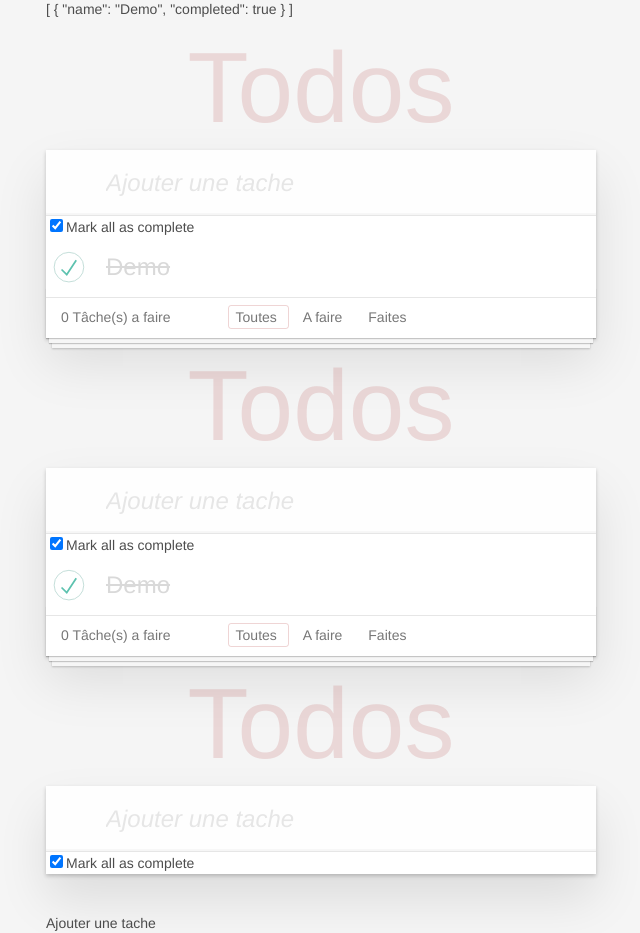
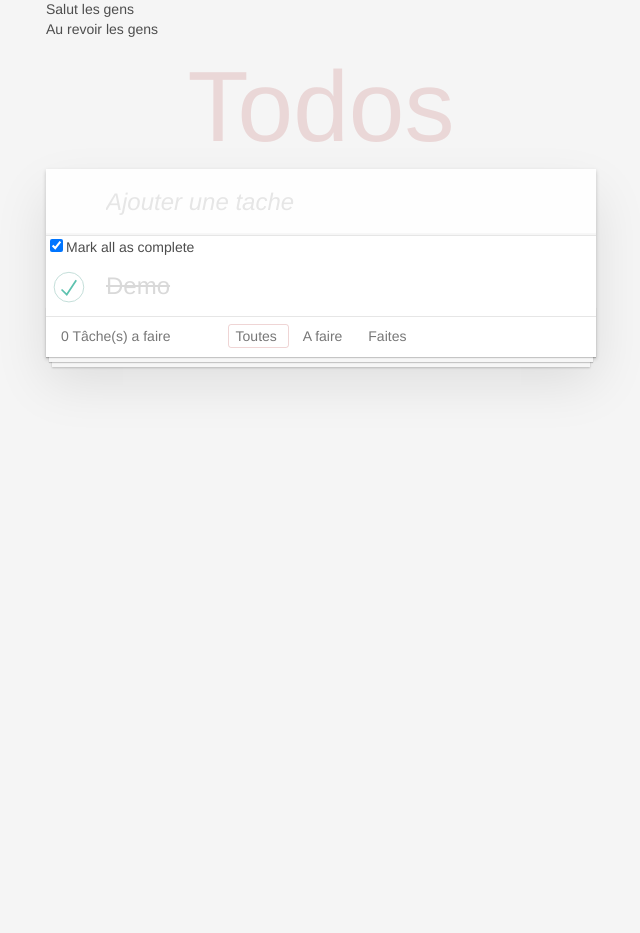
Before and after one commit to eddymandran/todolist_VueJS, a Vue app: page /#/ in a window 1280 px wide. Shown: the whole page, without its empty margins (319-959 px from the left). After the commit the page ends 800 px from the top, so only its background shows below. Built offline with nearby package versions, Linux system fonts and the light colour scheme.

Commit message:
Starting carousel TP

```diff
--- a/src/App.vue
+++ b/src/App.vue
@@ -1,15 +1,22 @@
 <template>
 <div>
-  {{ todos }}
+  <carousel>
+    <carousel-slide>
+      Salut les gens
+    </carousel-slide>
+    <carousel-slide>
+      Au revoir les gens
+    </carousel-slide>
+  </carousel>
   <todos v-model="todos"></todos>
-  <todos v-model="todos"></todos>
-  <todos></todos>
-  <button @click="addTodo">Ajouter une tache</button>
 </div>
 </template>
 
 <script>
 import Todos from './components/Todos'
+import Carousel from '@/components/carousel/Carousel'
+import CarouselSlide from '@/components/carousel/CarouselSlide'
+
 export default {
   data () {
     return {
@@ -28,7 +35,9 @@ export default {
     }
   },
   components: {
-    Todos
+    Todos,
+    Carousel,
+    CarouselSlide
   }
 }
 </script>
--- a/src/components/Todos.vue
+++ b/src/components/Todos.vue
@@ -111,7 +111,6 @@ export default {
     },
 
     filteredTodos () {
-      console.log('console log du filter : ' + this.filter)
       if (this.filter === 'todo') {
         return this.todos(todo => !todo.completed)
       } else if (this.filter === 'done') {
--- /dev/null
+++ b/src/components/carousel/Carousel.vue
@@ -0,0 +1,11 @@
+<template>
+    <div>
+        <slot></slot>
+    </div>
+</template>
+
+<script>
+export default {
+
+}
+</script>
--- /dev/null
+++ b/src/components/carousel/CarouselSlide.vue
@@ -0,0 +1,11 @@
+<template>
+    <div>
+        <slot></slot>
+    </div>
+</template>
+
+<script>
+export default {
+
+}
+</script>
```
